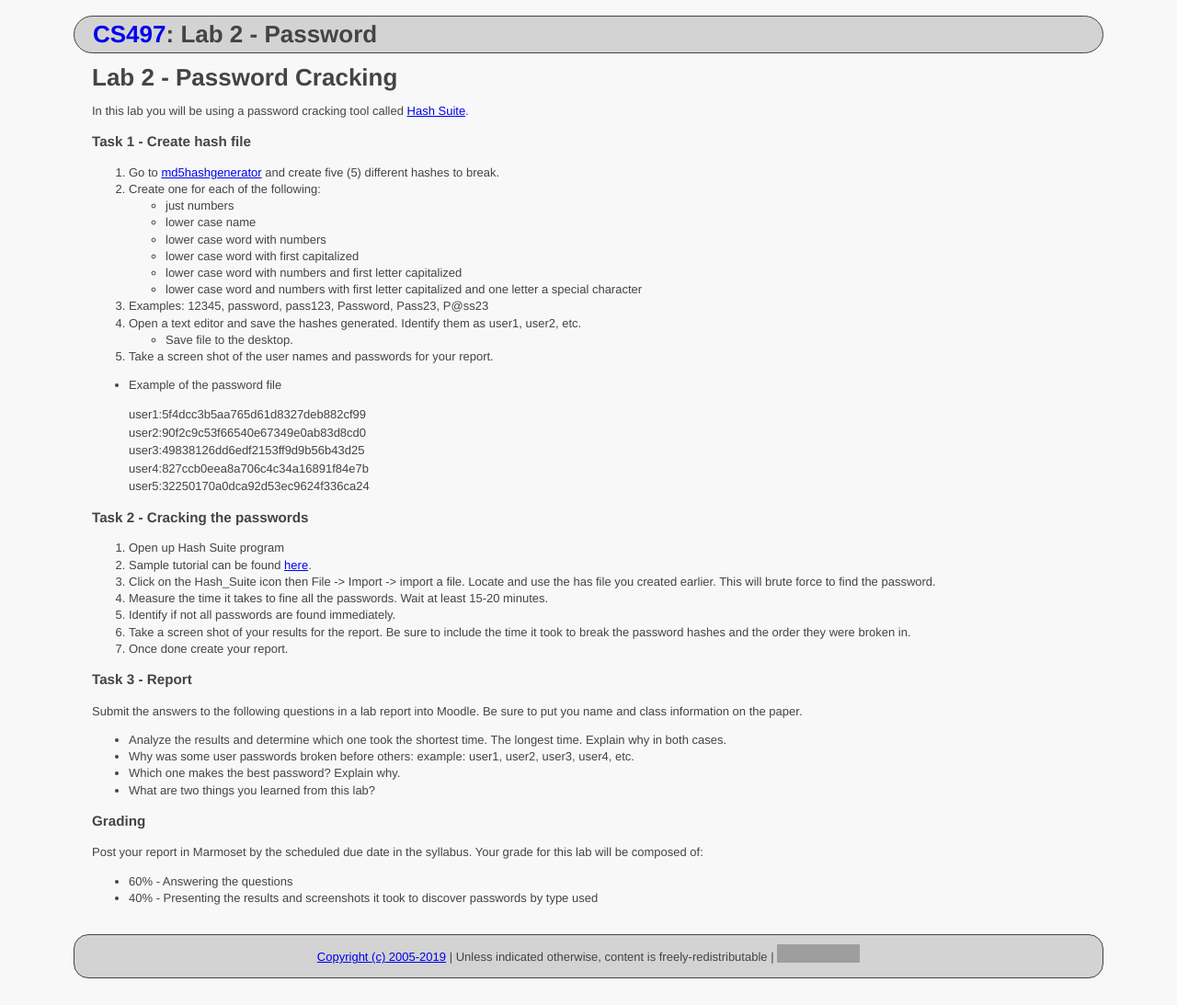
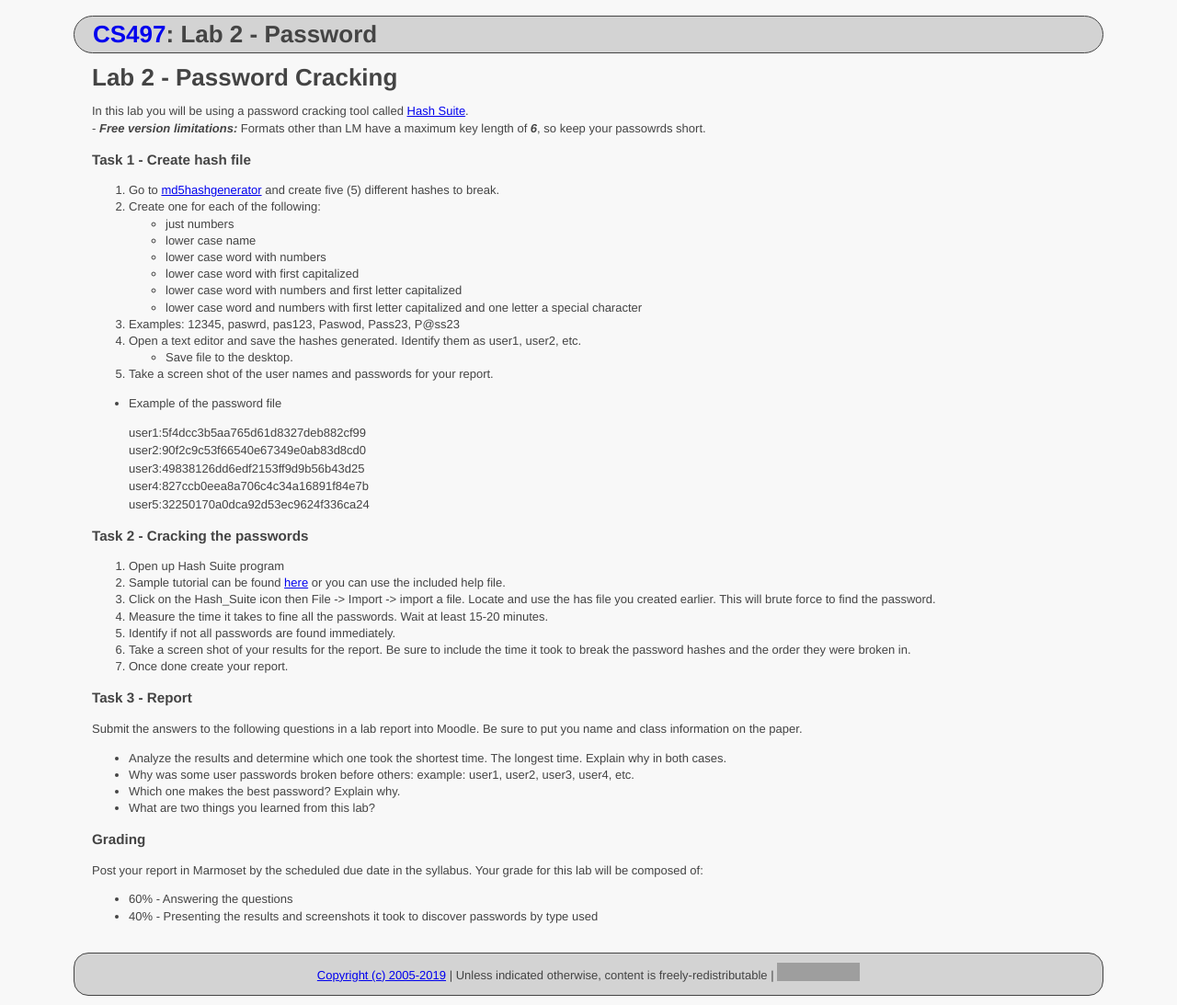
Before and after one commit to ycpcs/cs497-spring2019, a Jekyll site: the page built from labs/lab02.md, in a window 1280 px wide. Shown: the whole page at 92% size. Built offline with Jekyll 4.4.1, drawn with Linux system fonts in a browser that asks for light colours; grey boxes are pictures that could not be loaded.

Commit message:
Update lab02.md

```diff
--- a/labs/lab02.md
+++ b/labs/lab02.md
@@ -6,7 +6,8 @@ title: "Lab 2 - Password"
 
 # Lab 2 - Password Cracking
 
-In this lab you will be using a password cracking tool called  [Hash Suite](https://hashsuite.openwall.net/).
+In this lab you will be using a password cracking tool called  [Hash Suite](https://hashsuite.openwall.net/).<br>
+    - ***Free version limitations:*** Formats other than LM have a maximum key length of ***6***, so keep your passowrds short.
 
 ### Task 1 - Create hash file
 
@@ -19,7 +20,7 @@ In this lab you will be using a password cracking tool called  [Hash Suite](http
     - lower case word with numbers and first letter capitalized
     - lower case word and numbers with first letter capitalized and one letter a special
 character
-3. Examples: 12345, password, pass123, Password, Pass23, P@ss23
+3. Examples: 12345, paswrd, pas123, Paswod, Pass23, P@ss23
 4. Open a text editor and save the hashes generated. Identify them as user1, user2, etc.
     - Save file to the desktop.
 5. Take a screen shot of the user names and passwords for your report.
@@ -34,7 +35,7 @@ character
 
 ### Task 2 - Cracking the passwords
 1. Open up Hash Suite program
-2. Sample tutorial can be found [here](https://hashsuite.openwall.net/tutorial).
+2. Sample tutorial can be found [here](https://hashsuite.openwall.net/tutorial) or you can use the included help file.
 3. Click on the Hash_Suite icon then File -&gt; Import -&gt; import a file. Locate and use the has
 file you created earlier. This will brute force to find the password.
 4. Measure the time it takes to fine all the passwords. Wait at least 15-20 minutes.
```
